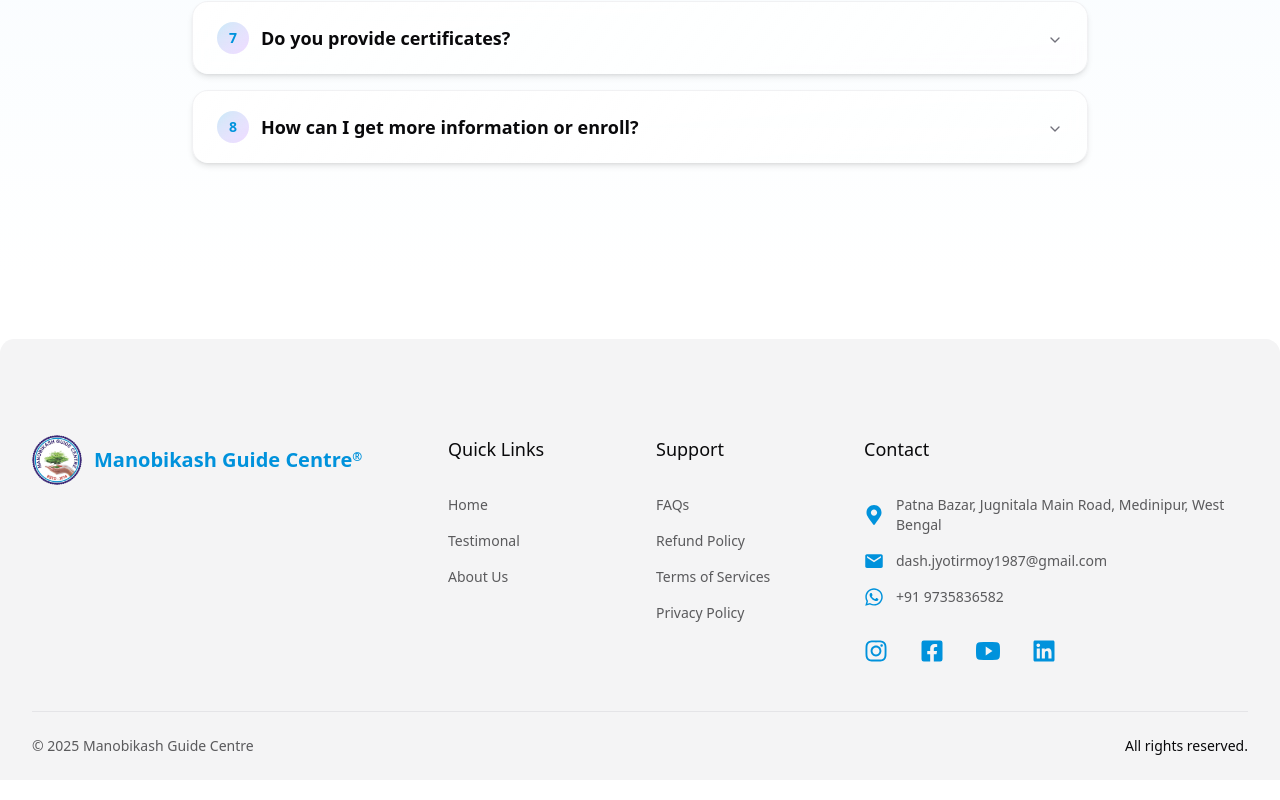
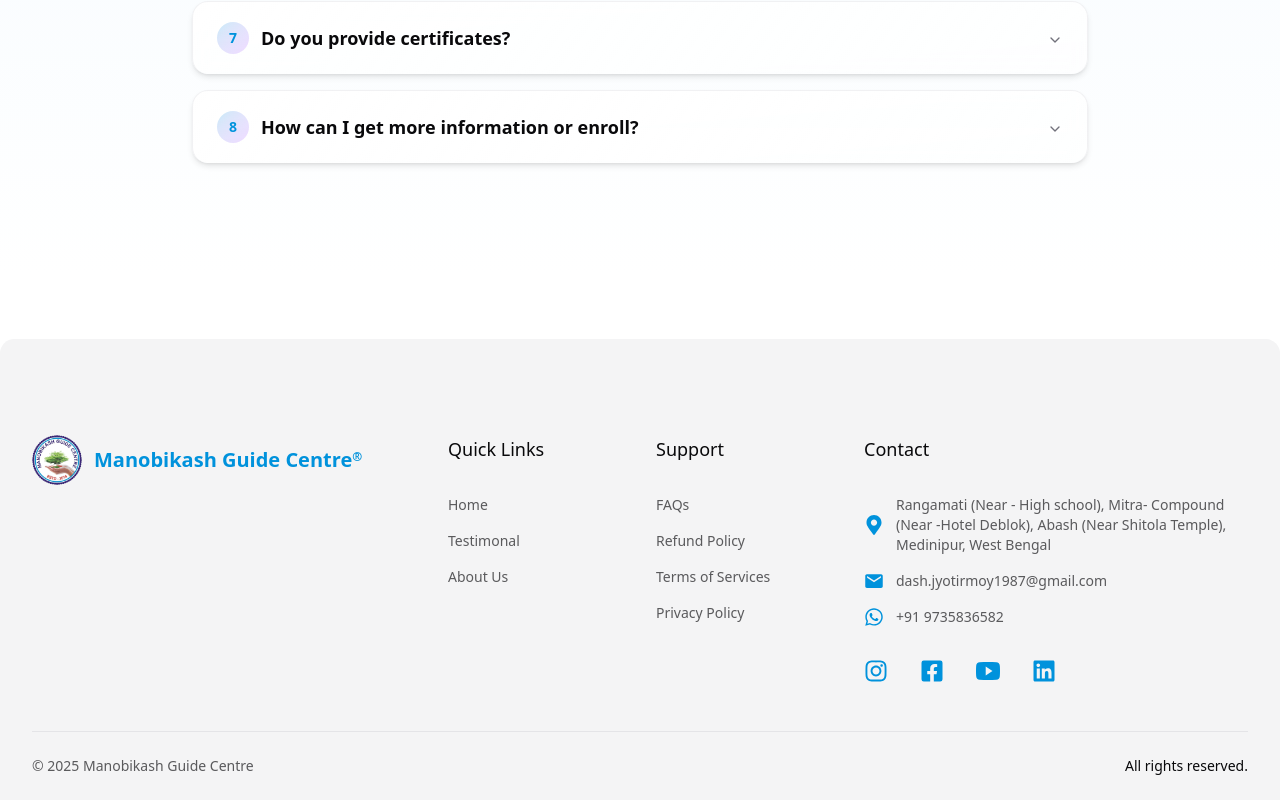
Before and after one commit to KoushikPanda1729/MGC, a Next.js app in the folder apps/monobikash_guid_center/: page / in a window 1280 px wide. Shown: the part 8873-9673 px from the top of the page. Built offline with nearby package versions, Linux system fonts and the light colour scheme; no server answers; what @lexical/react would draw is missing.

Commit message:
change address

```diff
--- a/apps/monobikash_guid_center/src/components/footer.tsx
+++ b/apps/monobikash_guid_center/src/components/footer.tsx
@@ -33,7 +33,7 @@ const data = {
   },
 
   contact: {
-    address: "Patna Bazar, Jugnitala Main Road, Medinipur, West Bengal",
+    address: "Rangamati (Near - High school), Mitra- Compound (Near -Hotel Deblok), Abash (Near Shitola Temple), Medinipur, West Bengal",
     phone: "+91 9735836582",
     email: "dash.jyotirmoy1987@gmail.com",
     whatsapp: "+91 9735836582",
@@ -55,6 +55,7 @@ const contactInfo = [
     label: "Address",
     text: data.contact.address,
     link: `https://maps.google.com/?q=${encodeURIComponent(data.contact.address)}`,
+    target: "_blank",
   },
   {
     icon: IoMdMail,
@@ -181,10 +182,12 @@ export default function FooterSection() {
                 Contact
               </p>
               <ul className="mt-8 space-y-4 text-sm">
-                {contactInfo.map(({ icon: Icon, text, link, label }) => (
+                {contactInfo.map(({ icon: Icon, text, link, label, target }) => (
                   <li key={label}>
                     <Link
                       href={link}
+                      target={target || "_self"}
+                      rel={target === "_blank" ? "noopener noreferrer" : undefined}
                       className="flex items-center gap-3 justify-center sm:justify-start text-secondary-foreground/70 hover:text-primary transition"
                     >
                       <Icon className="text-primary size-5 shrink-0" />
--- a/apps/monobikash_guid_center/src/components/structured-data.tsx
+++ b/apps/monobikash_guid_center/src/components/structured-data.tsx
@@ -18,7 +18,7 @@ export function OrganizationStructuredData() {
     },
     address: {
       "@type": "PostalAddress",
-      streetAddress: "Patna Bazar, Jugnitala Main Road",
+      streetAddress: "Rangamati (Near - High school), Mitra- Compound (Near -Hotel Deblok), Abash (Near Shitola Temple)",
       addressLocality: "Medinipur",
       addressRegion: "West Bengal",
       addressCountry: "IN",
@@ -71,7 +71,7 @@ export function EducationalOrganizationStructuredData() {
     url: siteConfig.url,
     address: {
       "@type": "PostalAddress",
-      streetAddress: "Patna Bazar, Jugnitala Main Road",
+      streetAddress: "Rangamati (Near - High school), Mitra- Compound (Near -Hotel Deblok), Abash (Near Shitola Temple)",
       addressLocality: "Medinipur",
       addressRegion: "West Bengal",
       addressCountry: "IN",
--- a/apps/monobikash_guid_center/src/data/mock-policies.ts
+++ b/apps/monobikash_guid_center/src/data/mock-policies.ts
@@ -198,7 +198,7 @@ This policy applies to all payment methods:
 For refund inquiries or support:
 
 **Manobikash Guide Centre**
-📍 Patna Bazar, Jugnitala Main Road, Medinipur, West Bengal
+📍 Rangamati (Near - High school), Mitra- Compound (Near -Hotel Deblok), Abash (Near Shitola Temple), Medinipur, West Bengal
 📧 dash.jyotirmoy1987@gmail.com
 📞 +91 9735836582
 
@@ -344,7 +344,7 @@ We may update these Terms of Service periodically. Continued enrollment after ch
 ## Contact Information
 
 **Manobikash Guide Centre**
-📍 Patna Bazar, Jugnitala Main Road, Medinipur, West Bengal
+📍 Rangamati (Near - High school), Mitra- Compound (Near -Hotel Deblok), Abash (Near Shitola Temple), Medinipur, West Bengal
 📧 dash.jyotirmoy1987@gmail.com
 📞 +91 9735836582
 
@@ -507,7 +507,7 @@ Continued enrollment after updates indicates acceptance of the revised policy. W
 For privacy-related questions or concerns:
 
 **Manobikash Guide Centre**
-📍 Patna Bazar, Jugnitala Main Road, Medinipur, West Bengal
+📍 Rangamati (Near - High school), Mitra- Compound (Near -Hotel Deblok), Abash (Near Shitola Temple), Medinipur, West Bengal
 📧 dash.jyotirmoy1987@gmail.com
 📞 +91 9735836582
 
```
